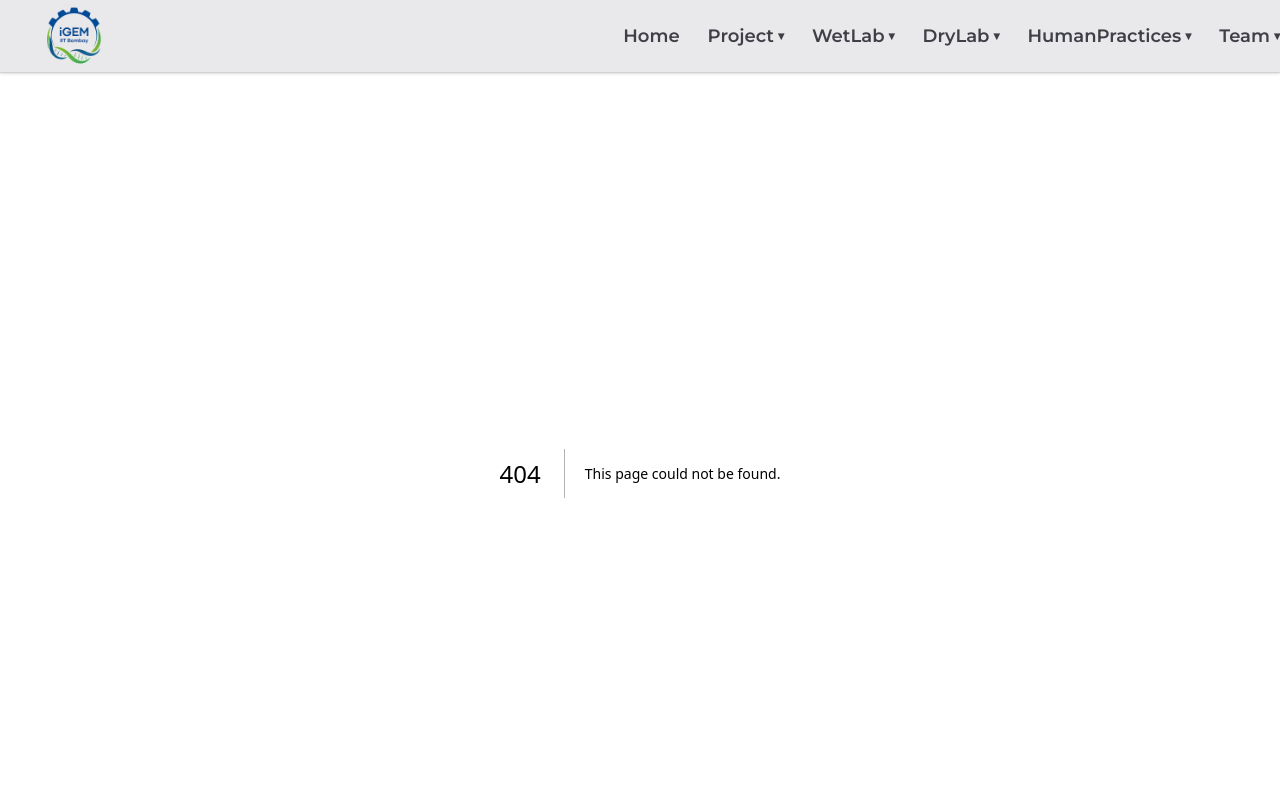
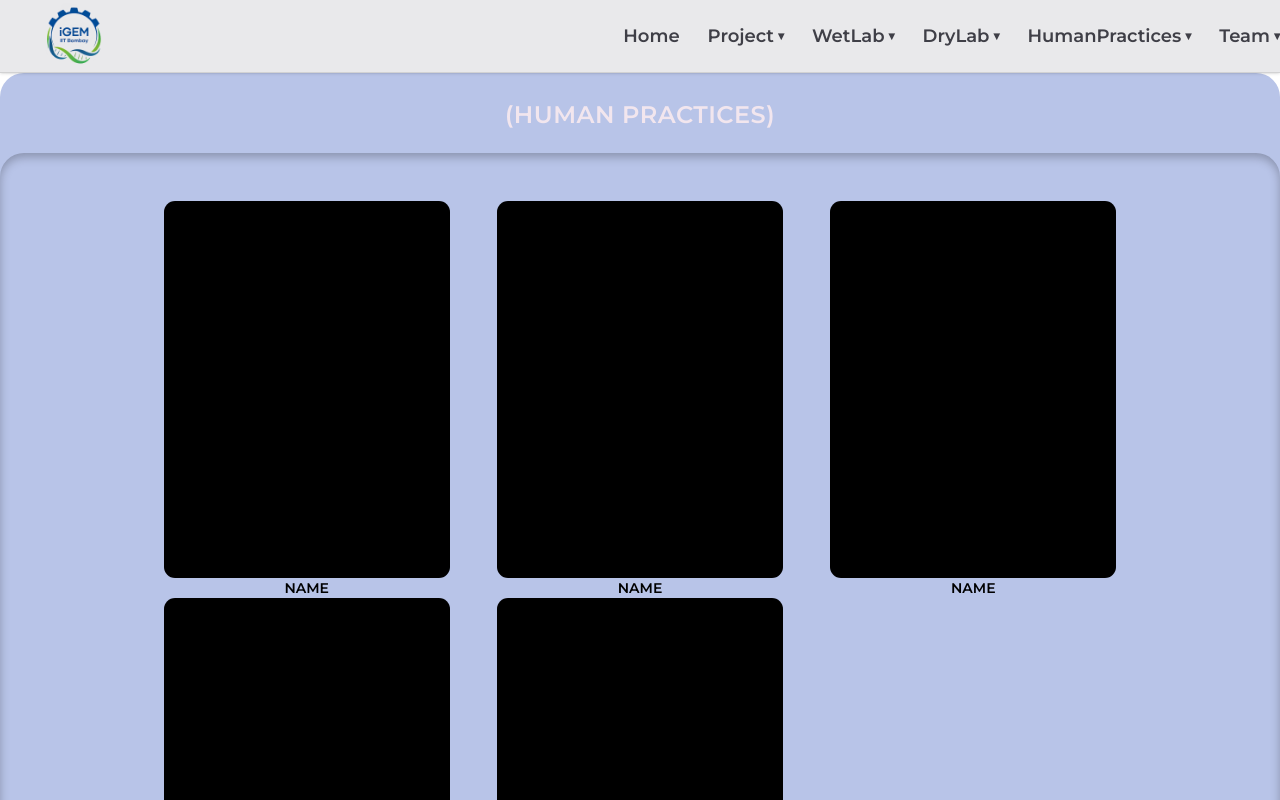
Before and after one commit to igem-iitb/wiki2026, a Next.js app: page /cards/hp in a window 1280 px wide. Before the commit this address had no page. Shown: the top 800 px of the page. Built offline with nearby package versions, Linux system fonts and the light colour scheme.

Commit message:
add team cards pages and components

```diff
--- /dev/null
+++ b/app/cards/cards.module.css
@@ -0,0 +1,153 @@
+.stack {
+  position: relative;
+  width: 100%;
+  max-width: 1440px;
+  aspect-ratio: 1440 / 780;
+  margin: 0 auto;
+  border-radius: 24px;
+  overflow: hidden;
+  background: #f1f1f1;
+}
+
+.panel {
+  position: absolute;
+  border-radius: 28px;
+  box-shadow: inset 0 4px 10px rgba(0, 0, 0, 0.08);
+  padding: 24px 32px;
+}
+
+.label {
+  position: absolute;
+  top: 24px;
+  right: 32px;
+  font-weight: 500;
+  font-size: clamp(15px, 1.9vw, 24px);
+  letter-spacing: 0.02em;
+  white-space: nowrap;
+}
+
+.labelLeft {
+  position: absolute;
+  top: 24px;
+  left: 32px;
+  font-weight: 500;
+  font-size: clamp(15px, 1.9vw, 24px);
+  letter-spacing: 0.02em;
+  white-space: nowrap;
+}
+
+.labelCenter {
+  position: absolute;
+  top: 24px;
+  left: 50%;
+  transform: translateX(-50%);
+  font-weight: 500;
+  font-size: clamp(15px, 1.9vw, 24px);
+  letter-spacing: 0.02em;
+  white-space: nowrap;
+}
+
+.pink {
+  background: #f2e6ee;
+  color: #00003d;
+}
+.blue {
+  background: #b8c4e8;
+  color: #f2e6ee;
+}
+.navy {
+  background: #00003d;
+  color: #f2e6ee;
+}
+
+.web {
+  left: 55.3%;
+  top: 0%;
+  width: 44.9%;
+  height: 92.1%;
+  z-index: 1;
+}
+.hp {
+  left: 27%;
+  top: 10.8%;
+  width: 73.2%;
+  height: 85.7%;
+  z-index: 2;
+}
+.dry {
+  left: 0%;
+  top: 23.6%;
+  width: 100%;
+  height: 66.6%;
+  z-index: 3;
+}
+.wet {
+  left: 11.3%;
+  top: 49.1%;
+  width: 88.9%;
+  height: 50.9%;
+  z-index: 4;
+}
+.leads {
+  left: 0%;
+  top: 59%;
+  width: 100.3%;
+  height: 41%;
+  z-index: 5;
+}
+
+.memberGrid {
+  display: flex;
+  flex-wrap: wrap;
+  gap: 4% 5%;
+}
+
+.memberGrid > * {
+  flex: 0 0 calc((100% - 10%) / 3);
+}
+
+.leadsGrid {
+  display: flex;
+  justify-content: center;
+  gap: 6%;
+}
+
+.leadsGrid > * {
+  flex: 0 0 25%;
+}
+
+.teamPhoto {
+  position: relative;
+  width: 100%;
+  aspect-ratio: 1440 / 915;
+  background: #000000;
+  display: flex;
+  align-items: center;
+  justify-content: center;
+  border-radius: 24px;
+  margin-bottom: 32px;
+}
+
+.teamPhotoLabel {
+  font-family: "Montserrat", sans-serif;
+  font-weight: 500;
+  font-size: clamp(40px, 10vw, 140px);
+  color: #ffffff;
+}
+
+.framePanel {
+  position: relative;
+  width: 100%;
+  border-radius: 24px;
+  min-height: 90vh;
+  padding-top: 80px;
+}
+
+.framePanelInner {
+  position: relative;
+  width: 100%;
+  min-height: calc(90vh - 80px);
+  border-radius: 24px;
+  box-shadow: inset 0px 4px 10px rgba(0, 0, 0, 0.25);
+  padding: 48px 12.8% 64px;
+}
--- /dev/null
+++ b/app/cards/drylab/page.tsx
@@ -0,0 +1,28 @@
+import styles from "../cards.module.css";
+import TeamCard from "../../components/TeamCard";
+
+const members = [
+  { name: "NAME" },
+  { name: "NAME" },
+  { name: "NAME" },
+  { name: "NAME" },
+  { name: "NAME" },
+  { name: "NAME" },
+];
+
+export default function DryLabPage() {
+  return (
+    <div className="px-4 py-8">
+      <div className={`${styles.framePanel} ${styles.pink}`}>
+        <span className={styles.labelLeft}>(DRY LAB)</span>
+        <div className={`${styles.framePanelInner} ${styles.pink}`}>
+          <div className={styles.memberGrid}>
+            {members.map((member, i) => (
+              <TeamCard key={i} name={member.name} />
+            ))}
+          </div>
+        </div>
+      </div>
+    </div>
+  );
+}
--- /dev/null
+++ b/app/cards/hp/page.tsx
@@ -0,0 +1,27 @@
+import styles from "../cards.module.css";
+import TeamCard from "../../components/TeamCard";
+
+const members = [
+  { name: "NAME" },
+  { name: "NAME" },
+  { name: "NAME" },
+  { name: "NAME" },
+  { name: "NAME" },
+];
+
+export default function HumanPracticesPage() {
+  return (
+    <div className="px-4 py-8">
+      <div className={`${styles.framePanel} ${styles.blue}`}>
+        <span className={styles.labelCenter}>(HUMAN PRACTICES)</span>
+        <div className={`${styles.framePanelInner} ${styles.blue}`}>
+          <div className={styles.memberGrid}>
+            {members.map((member, i) => (
+              <TeamCard key={i} name={member.name} />
+            ))}
+          </div>
+        </div>
+      </div>
+    </div>
+  );
+}
--- /dev/null
+++ b/app/cards/page.tsx
@@ -0,0 +1,35 @@
+import styles from "./cards.module.css";
+
+export default function CardsPage() {
+  return (
+    <div className="px-4 py-8">
+      {/* Team photo placeholder */}
+      <div className={styles.teamPhoto}>
+        <span className={styles.teamPhotoLabel}>TEAM PHOTO</span>
+      </div>
+
+      {/* Cascading panel stack */}
+      <div className={styles.stack}>
+        <div className={`${styles.panel} ${styles.web} ${styles.pink}`}>
+          <span className={styles.label}>(WEB)</span>
+        </div>
+
+        <div className={`${styles.panel} ${styles.hp} ${styles.blue}`}>
+          <span className={styles.label}>(HUMAN PRACTICES)</span>
+        </div>
+
+        <div className={`${styles.panel} ${styles.dry} ${styles.pink}`}>
+          <span className={styles.label}>(DRY LAB)</span>
+        </div>
+
+        <div className={`${styles.panel} ${styles.wet} ${styles.blue}`}>
+          <span className={styles.label}>(WET LAB)</span>
+        </div>
+
+        <div className={`${styles.panel} ${styles.leads} ${styles.navy}`}>
+          <span className={styles.label}>(PROJECT LEADS)</span>
+        </div>
+      </div>
+    </div>
+  );
+}
--- /dev/null
+++ b/app/cards/projectlead/page.tsx
@@ -0,0 +1,24 @@
+import styles from "../cards.module.css";
+import TeamCard from "../../components/TeamCard";
+
+const members = [
+  { name: "NAME" },
+  { name: "NAME" },
+];
+
+export default function ProjectLeadsPage() {
+  return (
+    <div className="px-4 py-8">
+      <div className={`${styles.framePanel} ${styles.navy}`}>
+        <span className={styles.labelLeft}>(PROJECT LEADS)</span>
+        <div className={`${styles.framePanelInner} ${styles.navy}`}>
+          <div className={styles.leadsGrid}>
+            {members.map((member, i) => (
+              <TeamCard key={i} name={member.name} />
+            ))}
+          </div>
+        </div>
+      </div>
+    </div>
+  );
+}
--- /dev/null
+++ b/app/cards/web/page.tsx
@@ -0,0 +1,26 @@
+import styles from "../cards.module.css";
+import TeamCard from "../../components/TeamCard";
+
+const members = [
+  { name: "NAME" },
+  { name: "NAME" },
+  { name: "NAME" },
+
+];
+
+export default function WebTeamPage() {
+  return (
+    <div className="px-4 py-8">
+      <div className={`${styles.framePanel} ${styles.pink}`}>
+        <span className={styles.label}>(WEB)</span>
+        <div className={`${styles.framePanelInner} ${styles.pink}`}>
+          <div className={styles.memberGrid}>
+            {members.map((member, i) => (
+              <TeamCard key={i} name={member.name} />
+            ))}
+          </div>
+        </div>
+      </div>
+    </div>
+  );
+}
--- /dev/null
+++ b/app/cards/wetlab/page.tsx
@@ -0,0 +1,28 @@
+import styles from "../cards.module.css";
+import TeamCard from "../../components/TeamCard";
+
+const members = [
+  { name: "NAME" },
+  { name: "NAME" },
+  { name: "NAME" },
+  { name: "NAME" },
+  { name: "NAME" },
+  { name: "NAME" },
+];
+
+export default function WetLabPage() {
+  return (
+    <div className="px-4 py-8">
+      <div className={`${styles.framePanel} ${styles.blue}`}>
+        <span className={styles.label}>(WET LAB)</span>
+        <div className={`${styles.framePanelInner} ${styles.blue}`}>
+          <div className={styles.memberGrid}>
+            {members.map((member, i) => (
+              <TeamCard key={i} name={member.name} />
+            ))}
+          </div>
+        </div>
+      </div>
+    </div>
+  );
+}
--- /dev/null
+++ b/app/components/TeamCard.tsx
@@ -0,0 +1,30 @@
+type TeamCardProps = {
+  name: string;
+  photo?: string; // path under /public, e.g. "/team/web/jane.jpg"
+};
+
+export default function TeamCard({ name, photo }: TeamCardProps) {
+  return (
+    <div className="flex flex-col items-center">
+      {/* Photo box — aspect ratio matches the Figma spec (227.74 : 300.23) */}
+      <div
+        className="w-full rounded-[11px] bg-black overflow-hidden"
+        style={{ aspectRatio: "227.74 / 300.23" }}
+      >
+        {photo ? (
+          // eslint-disable-next-line @next/next/no-img-element
+          <img
+            src={photo}
+            alt={name}
+            className="h-full w-full object-cover"
+          />
+        ) : null}
+      </div>
+
+      {/* Name */}
+      <p className="mt-3 text-center text-sm font-medium text-black">
+        {name}
+      </p>
+    </div>
+  );
+}
```
Also changed, not shown: 1 other file (tests, documents, lock files or other folders).
